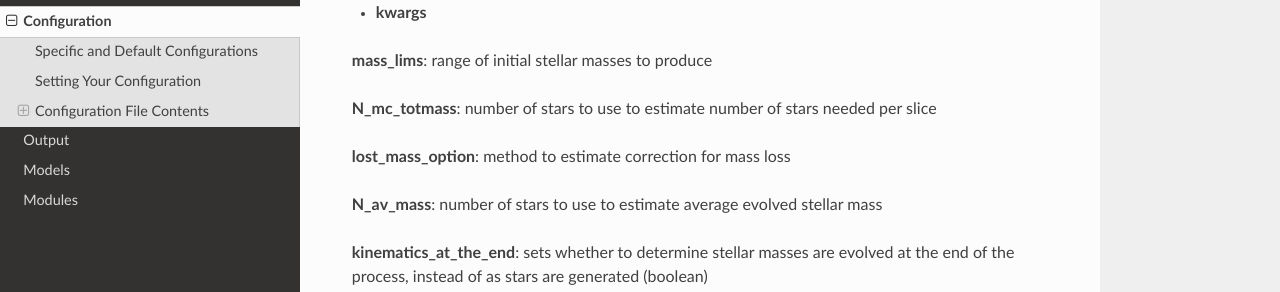
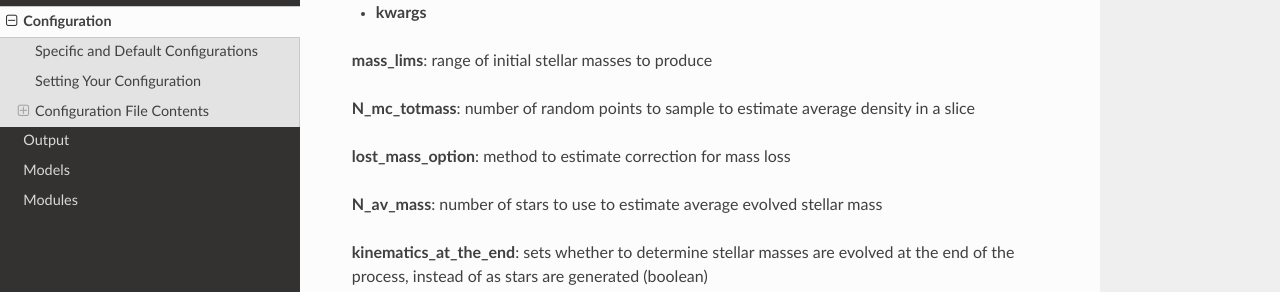
Before and after one commit to synthpop-galaxy/synthpop, a Sphinx documentation site: the page built from docs/source/configuration.rst, in a window 1280 px wide and 900 px high, scrolled down 4022 px. Shown: the part 159-451 px from the top of the window. Built offline with Sphinx 7.4.7 and the Read the Docs theme 3.1.0, drawn with Linux system fonts in a browser that asks for light colours.

Commit message:
Update configuration.rst

```diff
--- a/docs/source/configuration.rst
+++ b/docs/source/configuration.rst
@@ -169,7 +169,7 @@ POPULATION_GENERATION
 
 **mass_lims**: range of initial stellar masses to produce
 
-**N_mc_totmass**: number of stars to use to estimate number of stars needed per slice
+**N_mc_totmass**: number of random points to sample to estimate average density in a slice
 
 **lost_mass_option**: method to estimate correction for mass loss
 
```
